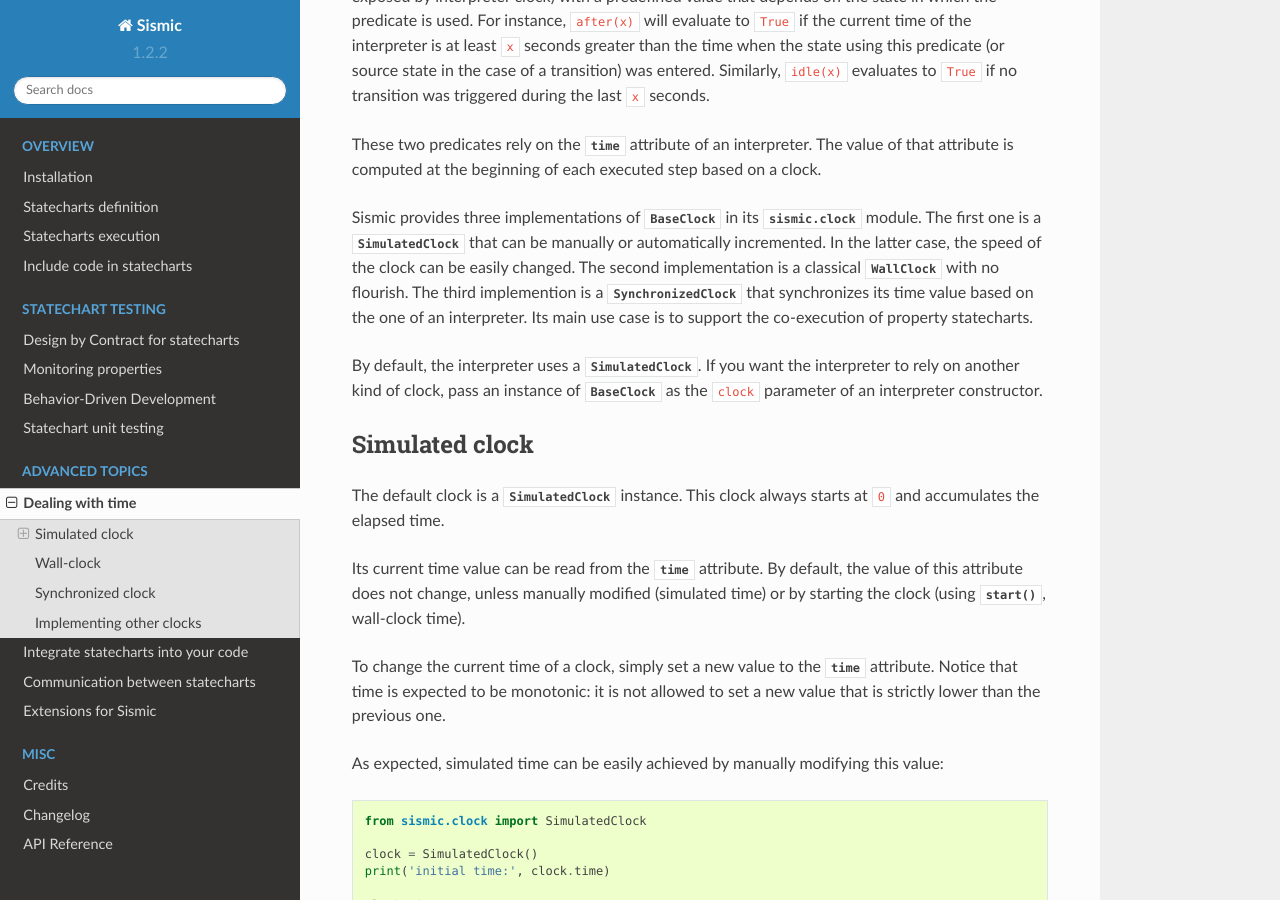
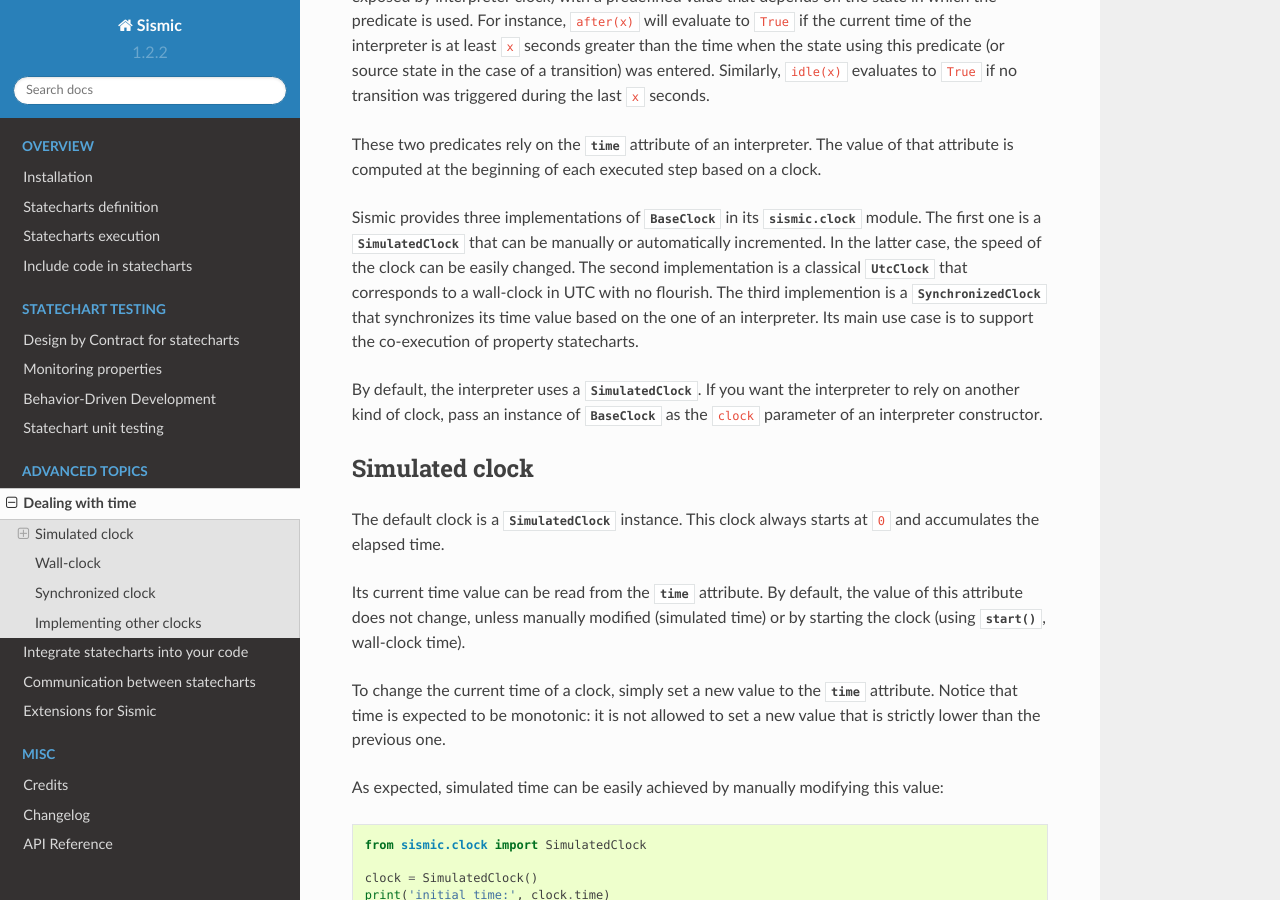
Before and after one commit to AlexandreDecan/sismic, a Sphinx documentation site: the page built from docs/time.rst, in a window 1280 px wide and 900 px high, scrolled down 417 px. Built offline with Sphinx 7.4.7 and the Read the Docs theme 2.0.0, drawn with Linux system fonts in a browser that asks for light colours; some of the changed text lies outside the part shown.

Commit message:
Rename WallClock to UtcClock

```diff
--- a/CHANGELOG.rst
+++ b/CHANGELOG.rst
@@ -8,7 +8,7 @@ Unreleased
    are selected according to their priorities (still following eventless and inner-first/source state semantics).
  - (Added) A ``sismic.testing`` module containing some primitives to ease unit testing.
  - (Added) A ``sismic.clock`` module with a ``BaseClock`` base class and three direct implementations,
-   namely ``SimulatedClock``, ``WallClock`` and ``SynchronizedClock``. A ``SimulatedClock`` allows to manually or automatically
+   namely ``SimulatedClock``, ``UtcClock`` and ``SynchronizedClock``. A ``SimulatedClock`` allows to manually or automatically
    change the time, while a ``WallClock`` as the expected behaviour of a wall-clock.
    ``Clock`` instances are used by the interpreter to get the current time during execution.
    See documentation for more information.
@@ -16,7 +16,7 @@ Unreleased
  - (Changed) ``interpreter.time`` represents the time of the last executed step, not the current
    time. Use ``interpreter.clock.time`` instead.
  - (Changed) ``helpers.run_in_background`` no longer synchronizes the interpreter clock.
-   Use the ``start()`` method of ``interpreter.clock`` or a ``WallClock`` instance instead.
+   Use the ``start()`` method of ``interpreter.clock`` or an ``UtcClock`` instance instead.
  - (Fixed) State *on entry* time (used for ``idle`` and ``after``) is set after the *on entry*
    action is executed, making the two predicates more accurate when long-running actions are
    executed when a state is entered. Similarly, ``idle`` is reset after the action of a transition
--- a/docs/time.rst
+++ b/docs/time.rst
@@ -20,8 +20,8 @@ The value of that attribute is computed at the beginning of each executed step b
 
 Sismic provides three implementations of :py:class:`~sismic.clock.BaseClock` in its :py:mod:`sismic.clock` module.
 The first one is a :py:class:`~sismic.clock.SimulatedClock` that can be manually or automatically incremented. In the latter case,
-the speed of the clock can be easily changed. The second implementation is a classical :py:class:`~sismic.clock.WallClock` with
-no flourish. The third implemention is a :py:class:`~sismic.clock.SynchronizedClock` that synchronizes its time value
+the speed of the clock can be easily changed. The second implementation is a classical :py:class:`~sismic.clock.UtcClock` that corresponds
+to a wall-clock in UTC with no flourish. The third implemention is a :py:class:`~sismic.clock.SynchronizedClock` that synchronizes its time value
 based on the one of an interpreter. Its main use case is to support the co-execution of property statecharts.
 
 By default, the interpreter uses a :py:class:`~sismic.clock.SimulatedClock`. If you want the
@@ -259,16 +259,16 @@ We can now check that our elevator is on the ground floor:
 Wall-clock
 ----------
 
-The second clock provided by Sismic is a :py:class:`~sismic.clock.WallClock` whose time
+The second clock provided by Sismic is a :py:class:`~sismic.clock.UtcClock` whose time
 is synchronized with system time (it relies on the ``time.time()`` function of Python).
 
 
 .. testcode::
 
-    from sismic.clock import WallClock
+    from sismic.clock import UtcClock
     from time import time
 
-    clock = WallClock()
+    clock = UtcClock()
     assert (time() - clock.time) <= 1
 
 
```
Also changed, not shown: 3 other files.
